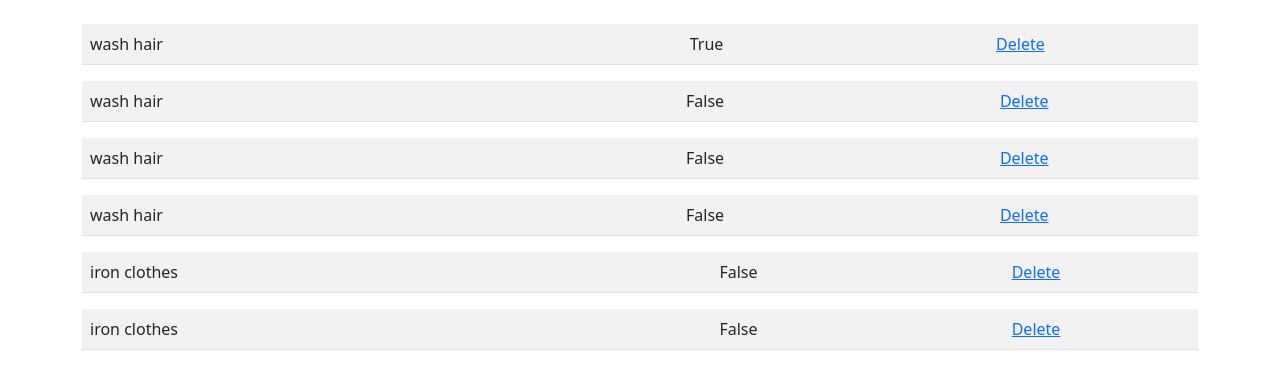
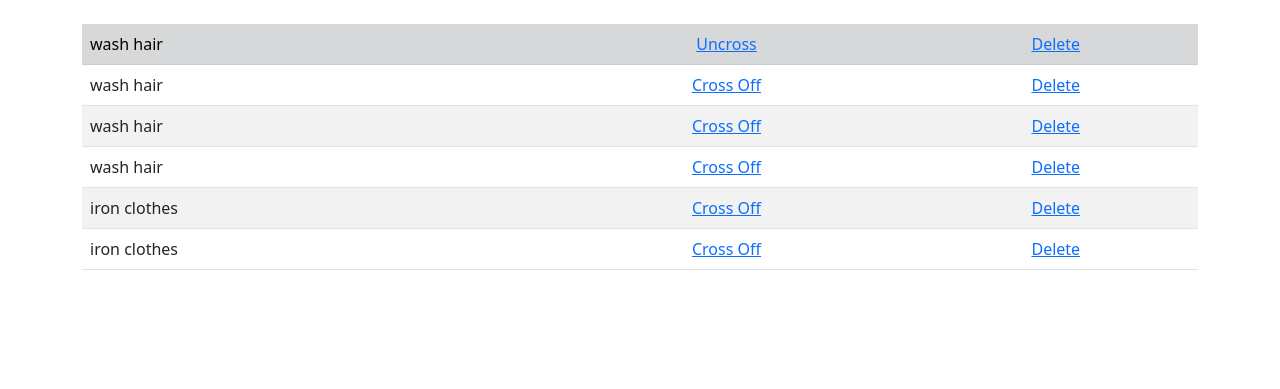
Before and after one commit to naaadjeleyc/djangoproject, a Django app: page / in a window 1280 px wide. Shown: the part 56-445 px from the top of the page. Run offline with Django 3.2, Linux system fonts and the light colour scheme; data comes from the database, SQL or seed files in the repository; both versions use the stored data as it was after the commit.

Commit message:
adding cross off and uncross

```diff
--- a/todo_list/templates/home.html
+++ b/todo_list/templates/home.html
@@ -13,15 +13,25 @@
 {% endif %}
 
 {% if all_items %}
+<table class="table table-striped">
     {% for things in all_items %}
-        <table class="table table-striped">
-        <tr>
+        {% if things.completed %}
+        <tr class= "table-secondary">
             <td>{{ things.item }}</td>
-            <td><center>{{ things.completed}}</center></td>
+            <td><center><a href="{% url 'uncross' things.id %}">Uncross</a></center></td>
             <td><center><a href="{% url 'delete' things.id %}">Delete</a></center></td>
         </tr>
+        {% else %}
+            <tr>
+                <td>{{ things.item }}</td>
+                <td><center><a href="{% url 'cross_off' things.id %}">Cross Off</a></center></td>
+                <td><center><a href="{% url 'delete' things.id %}">Delete</a></center></td>
+            </tr>
+        {% endif %}
+
+    {% endfor %}
     </table>
-    {% endfor %}
+
 {% endif %}
 
 {%  endblock  %}
--- a/todo_list/urls.py
+++ b/todo_list/urls.py
@@ -6,4 +6,6 @@ from . import views
 urlpatterns = [
    path('', views.home, name='home'),
    path('delete/<list_id>', views.delete, name='delete'),
+   path('cross_off/<list_id>', views.cross_off, name='cross_off'),
+   path('uncross/<list_id>', views.uncross, name='uncross'),
 ]
--- a/todo_list/views.py
+++ b/todo_list/views.py
@@ -22,3 +22,15 @@ def delete(request, list_id):
     item.delete()
     messages.success(request,('Item has been deleted'))
     return redirect('home')
+
+def cross_off(request, list_id):
+    item = List.objects.get(pk=list_id)
+    item.completed = True
+    item.save()
+    return redirect('home')
+
+def uncross(request, list_id):
+    item = List.objects.get(pk=list_id)
+    item.completed =False
+    item.save()
+    return redirect('home')
```
Also changed, not shown: db.sqlite3.
